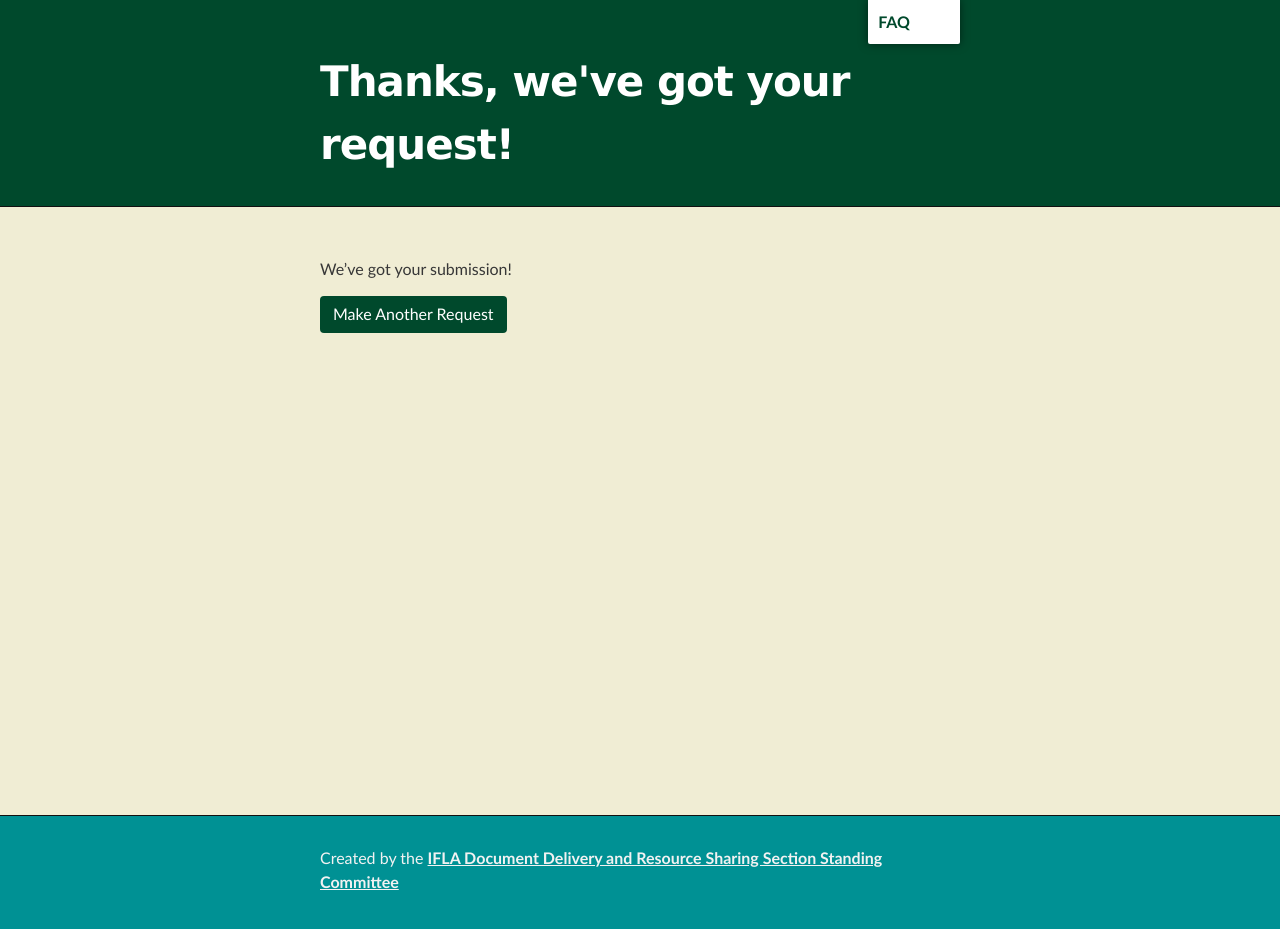
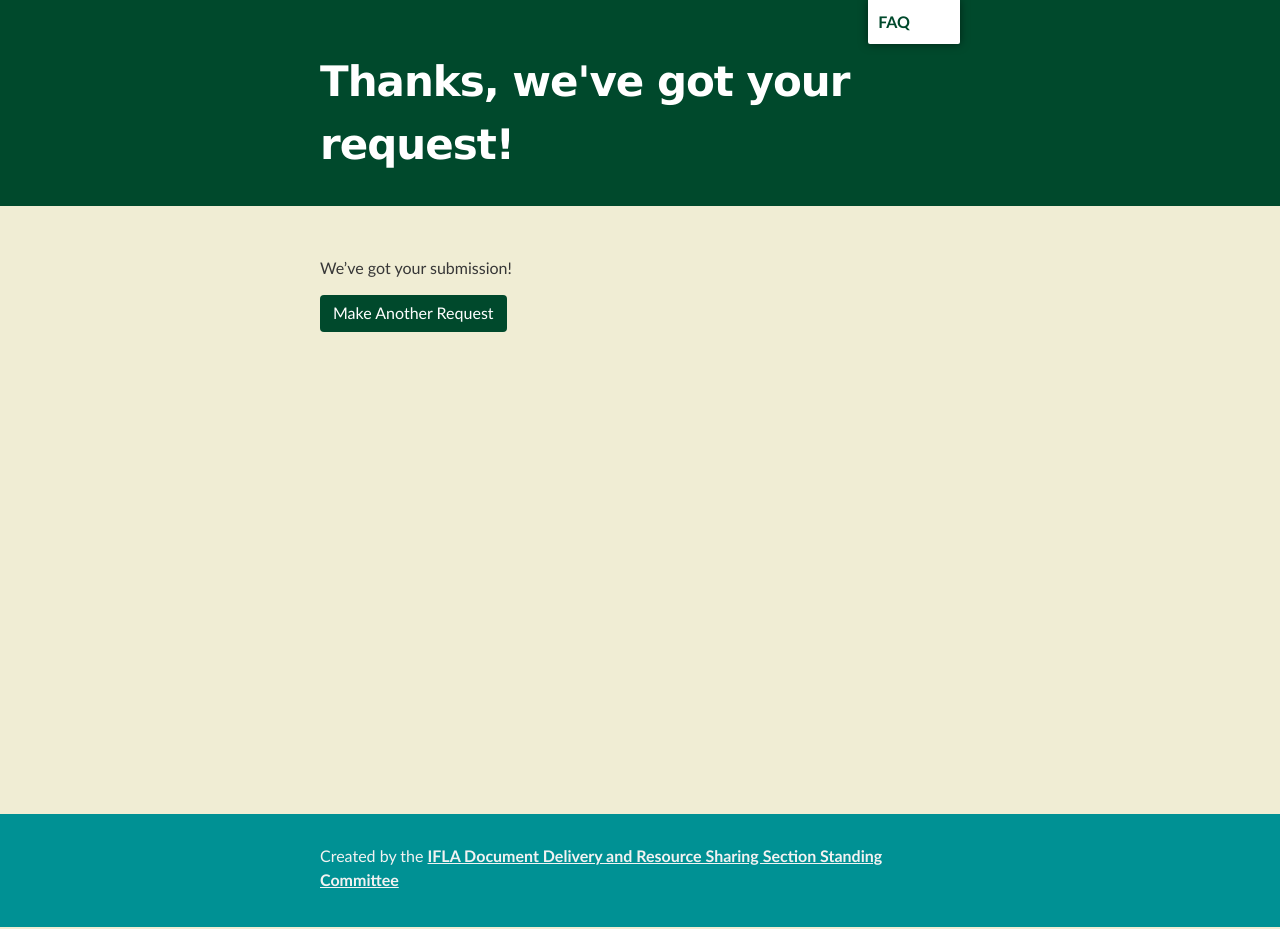
Before and after one commit to JosephMcArthur/rscvd-dev, a Jekyll site: the page built from thanks.md, in a window 1280 px wide. Built offline with Jekyll 4.4.1, drawn with Linux system fonts in a browser that asks for light colours.

Commit message:
bye annoying border

```diff
--- a/_sass/jekyll-theme-slate.scss
+++ b/_sass/jekyll-theme-slate.scss
@@ -340,8 +340,6 @@ Full-Width Styles
 
 #main_content_wrap {
   background: #f0edd4;
-  border-top: 1px solid #111;
-  border-bottom: 1px solid #111;
 }
 
 #main_content {
```
